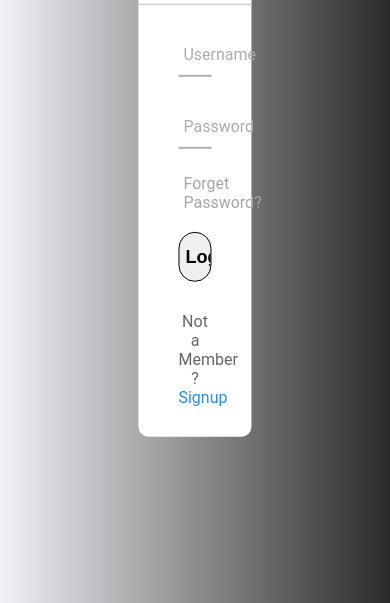
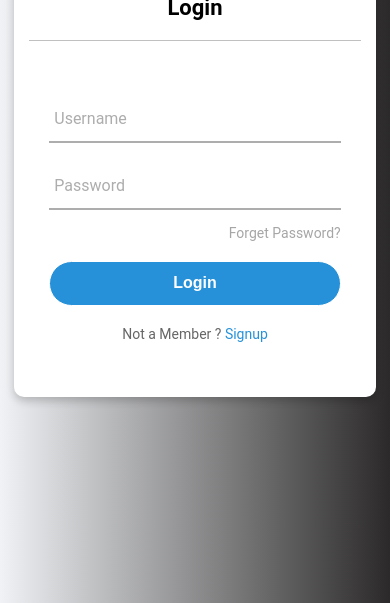
Before and after one commit to kumaraswamys28/project, a plain HTML site: page day4/index.html in a window 390 px wide. Shown: the part 241-844 px from the top of the page. Drawn offline with Linux system fonts and the light colour scheme.

Commit message:
day 27 of day 200

```diff
--- a/day4/styles.css
+++ b/day4/styles.css
@@ -1,44 +1,55 @@
-body{
+body {
   margin: 0;
   padding: 0;
-    font-family: Roboto;
+  font-family: Roboto, sans-serif;
   background-repeat: no-repeat;
   background-size: cover;
   background: linear-gradient(90deg, #f0f2f5, #2b2929);
   height: 100vh;
   overflow: hidden;
+  display: flex;
+  justify-content: center;
+  align-items: center;
 }
 
-  .center{
-    position: absolute;
-    top: 50%;
-    left: 50%;
-    transform: translate(-50%, -50%);
-    width: 29vw;
+.container {
+  width: 100%;
+  height: 100%;
+  display: flex;
+  justify-content: center;
+  align-items: center;
+}
+
+.center {
+  width: 90vw;
+  max-width: 400px;
   background: white;
   border-radius: 10px;
+  padding: 20px;
+  box-shadow: 0 4px 8px rgba(0, 0, 0, 0.2);
 }
 
-  .center h1{
+.center h1 {
   text-align: center;
   padding: 0 0 20px 0;
   border-bottom: 1px solid silver;
+  font-size: 24px;
 }
 
-  .center form{
-    padding: 0 40px;
+.center form {
+  padding: 20px;
   box-sizing: border-box;
 }
 
-  form .txt_field{
+form .txt_field {
   position: relative;
   border-bottom: 2px solid #adadad;
-    margin: 30px 0;
+  margin: 20px 0;
 }
 
-  .txt_field input{
+.txt_field input {
   width: 100%;
-    padding: 0 5px;
+  padding: 5px;
   height: 40px;
   font-size: 16px;
   border: none;
@@ -46,7 +57,7 @@ body{
   outline: none;
 }
 
-  .txt_field label{
+.txt_field label {
   position: absolute;
   top: 50%;
   left: 5px;
@@ -54,41 +65,45 @@ body{
   transform: translateY(-50%);
   font-size: 16px;
   pointer-events: none;
+  transition: 0.3s;
 }
 
-  .txt_field span::before{
+.txt_field span::before {
   content: '';
   position: absolute;
   top: 40px;
   left: 0;
-    width: 0px;
+  width: 0;
   height: 2px;
   background: #2691d9;
-    transition: .5s;
+  transition: 0.5s;
 }
 
 .txt_field input:focus ~ label,
-  .txt_field input:valid ~ label{
-    top: -5px;
+.txt_field input:valid ~ label {
+  top: -10px;
+  font-size: 12px;
   color: #2691d9;
 }
 
 .txt_field input:focus ~ span::before,
-  .txt_field input:Valid ~ span::before{
+.txt_field input:valid ~ span::before {
   width: 100%;
 }
 
-  .pass{
+.pass {
   margin: -5px 0 20px 5px;
   color: #a6a6a6;
   cursor: pointer;
+  font-size: 14px;
+  text-align: right;
 }
 
-  .pass:hover{
+.pass:hover {
   text-decoration: underline;
 }
 
-  input[type="Submit"]{
+input[type="Submit"] {
   width: 100%;
   height: 50px;
   border: 1px solid;
@@ -96,32 +111,49 @@ body{
   font-size: 18px;
   font-weight: 700;
   cursor: pointer;
-
+  background: #2691d9;
+  color: white;
+  transition: 0.5s;
 }
 
-  input[type="Submit"]:hover{
-    background: #2691d9;
-    color: #e9f4fb;
-    transition: .5s;
+input[type="Submit"]:hover {
+  background: #1b6cb7;
 }
 
-  .signup_link{
-    margin: 30px 0;
+.signup_link {
+  margin: 20px 0;
   text-align: center;
-    font-size: 16px;
+  font-size: 14px;
   color: #666666;
 }
 
-  .signup_link a{
+.signup_link a {
   color: #2691d9;
   text-decoration: none;
 }
 
-  .signup_link a:hover{
+.signup_link a:hover {
   text-decoration: underline;
 }
 
-  .HomeAbout{
-    width: 100vw;
-    height: 25vh;
+/* Mobile adjustments */
+@media (max-width: 600px) {
+  .center {
+      width: 85vw;
+      padding: 15px;
   }
+
+  .center h1 {
+      font-size: 22px;
+  }
+
+  .txt_field input {
+      font-size: 14px;
+      height: 35px;
+  }
+
+  input[type="Submit"] {
+      font-size: 16px;
+      height: 45px;
+  }
+}
```
Lines whose indentation alone changed are shown as unchanged.
